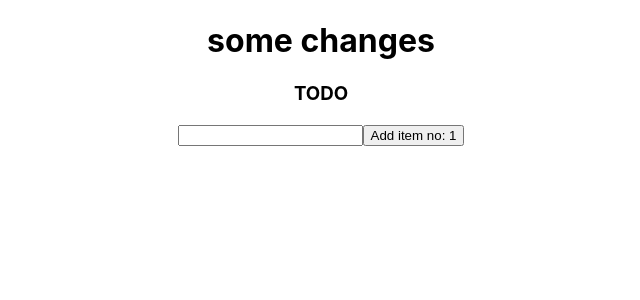
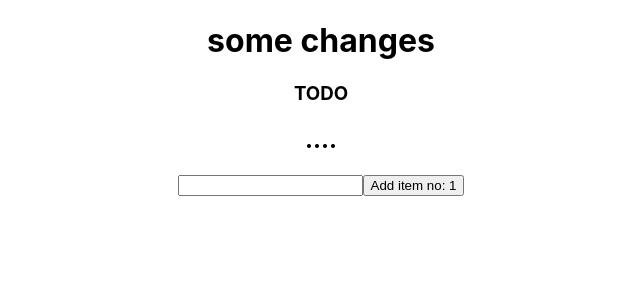
Before and after one commit to Sun5hine/Form-app, a React (Create React App) app: page / in a window 1280 px wide. Shown: the top 300 px of the page, without its empty margins (319-959 px from the left). Built offline with nearby package versions, Linux system fonts and the light colour scheme.

Commit message:
Update Todo.js

```diff
--- a/src/Todo.js
+++ b/src/Todo.js
@@ -11,7 +11,8 @@ class Todo extends React.Component {
   render(){
     return(
       <div>
-      <h3> TODO  </h3>
+      <h3> TODO </h3>
+      <h2> .... </h2>
 
       <form onSubmit = {this.handleSubmit.bind(this)}>
       <input
```
